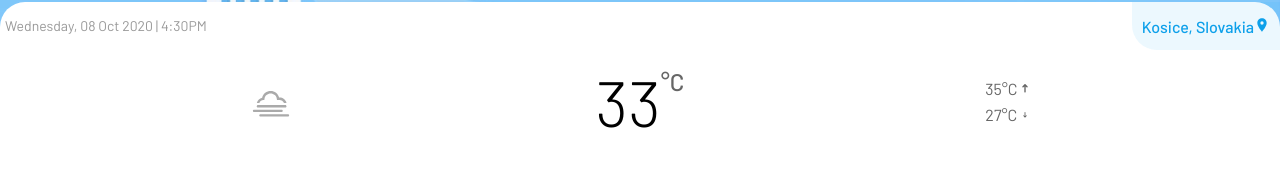
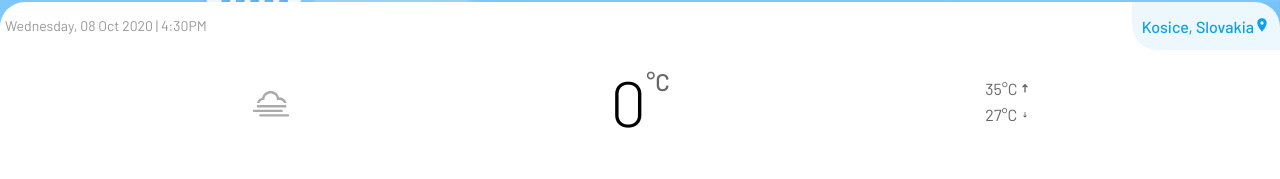
Before and after one commit to UrbanJuraj/weather-app, a React (Create React App) app: page / in a window 1280 px wide. Shown: the part 298-477 px from the top of the page. Built offline with nearby package versions, Linux system fonts and the light colour scheme.

Commit message:
display temperature from redux

```diff
--- a/src/components/MainScreen/Temperature/Temperature.js
+++ b/src/components/MainScreen/Temperature/Temperature.js
@@ -1,11 +1,14 @@
+import { useSelector } from "react-redux";
+
 import styles from "./Temperature.module.css";
 
 const Temperature = (props) => {
+  const temp = useSelector((state) => state.city.temp);
+
   return (
     <div className={styles.temperature}>
-      <p className={styles.number}>33</p>
+      <p className={styles.number}>{temp}</p>
       <p className={styles.celsius}>&deg;C</p>
-      {/* <WiCelsius className={styles.celsius} /> */}
     </div>
   );
 };
```
